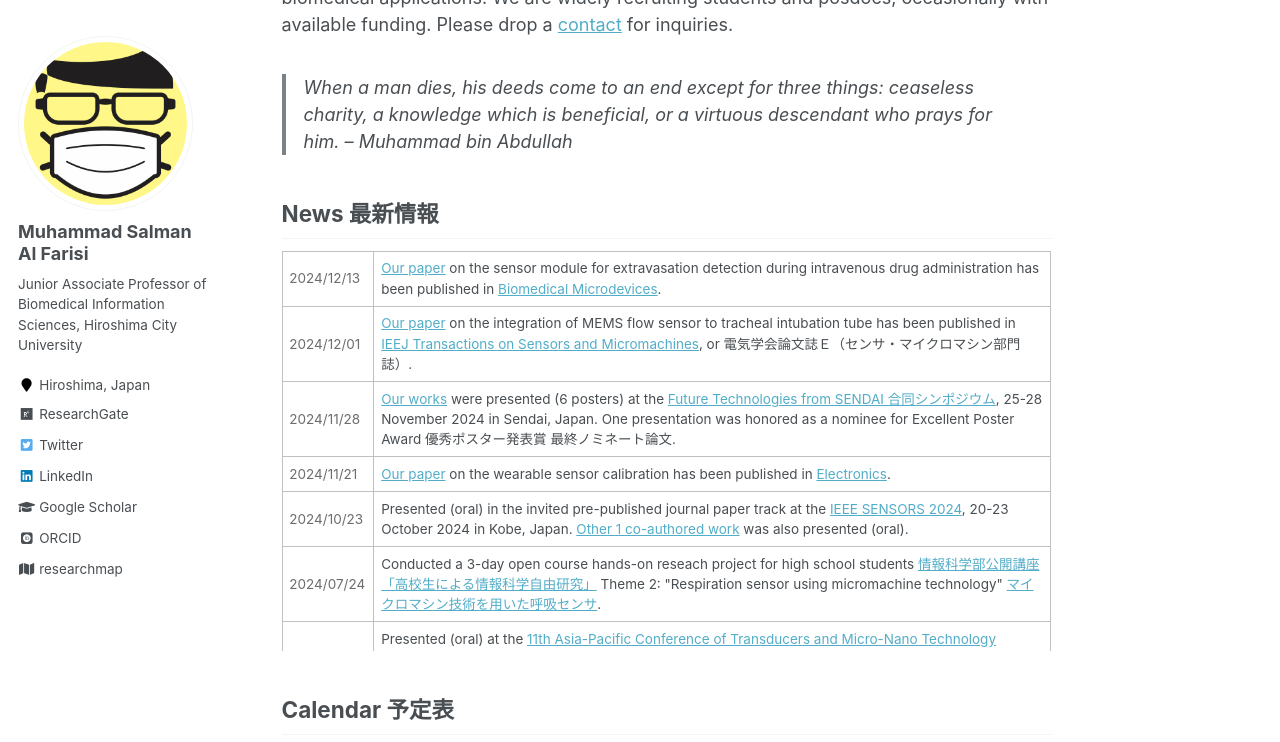
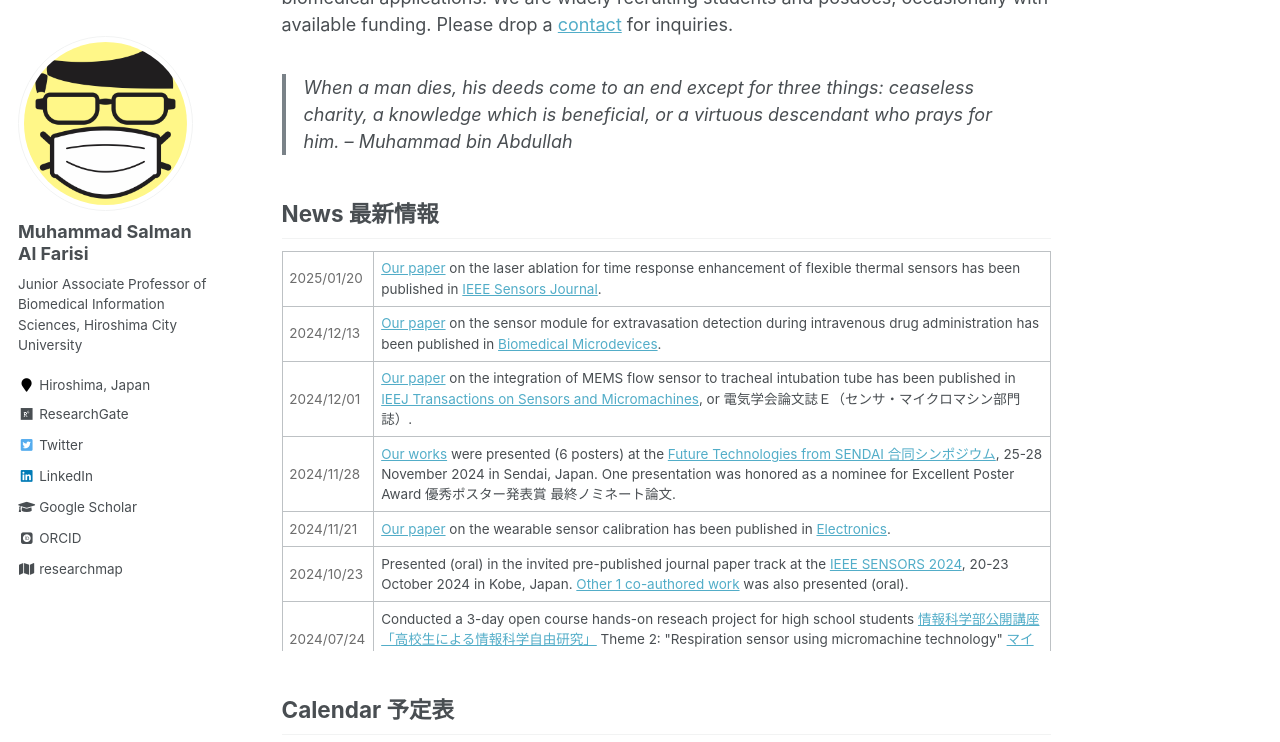
Before and after one commit to msalfarisi/msalfarisi.github.io, a Jekyll site: the page built from _pages/home.md, in a window 1280 px wide and 900 px high, scrolled down 457 px, cut to the strip 0-742 px from the top of the window. Built offline with Jekyll 4.4.1, drawn with Linux system fonts in a browser that asks for light colours; some web fonts are replaced.

Commit message:
Update home.md

```diff
--- a/_pages/home.md
+++ b/_pages/home.md
@@ -22,6 +22,10 @@
 
 <div style="overflow-y: scroll; height:400px;">
  <table style="width:100%">
+  <tr>
+    <td style="color:#6d6d6d;">2025/01/20</td>
+    <td><a href="/publication/">Our paper</a> on the laser ablation for time response enhancement of flexible thermal sensors has been published in <a href="https://doi.org/10.1109/JSEN.2025.3529837">IEEE Sensors Journal</a>.</td>
+  </tr>
   <tr>
     <td style="color:#6d6d6d;">2024/12/13</td>
     <td><a href="/publication/">Our paper</a> on the sensor module for extravasation detection during intravenous drug administration has been published in <a href="https://doi.org/10.1007/s10544-024-00730-1">Biomedical Microdevices</a>.</td>
```
